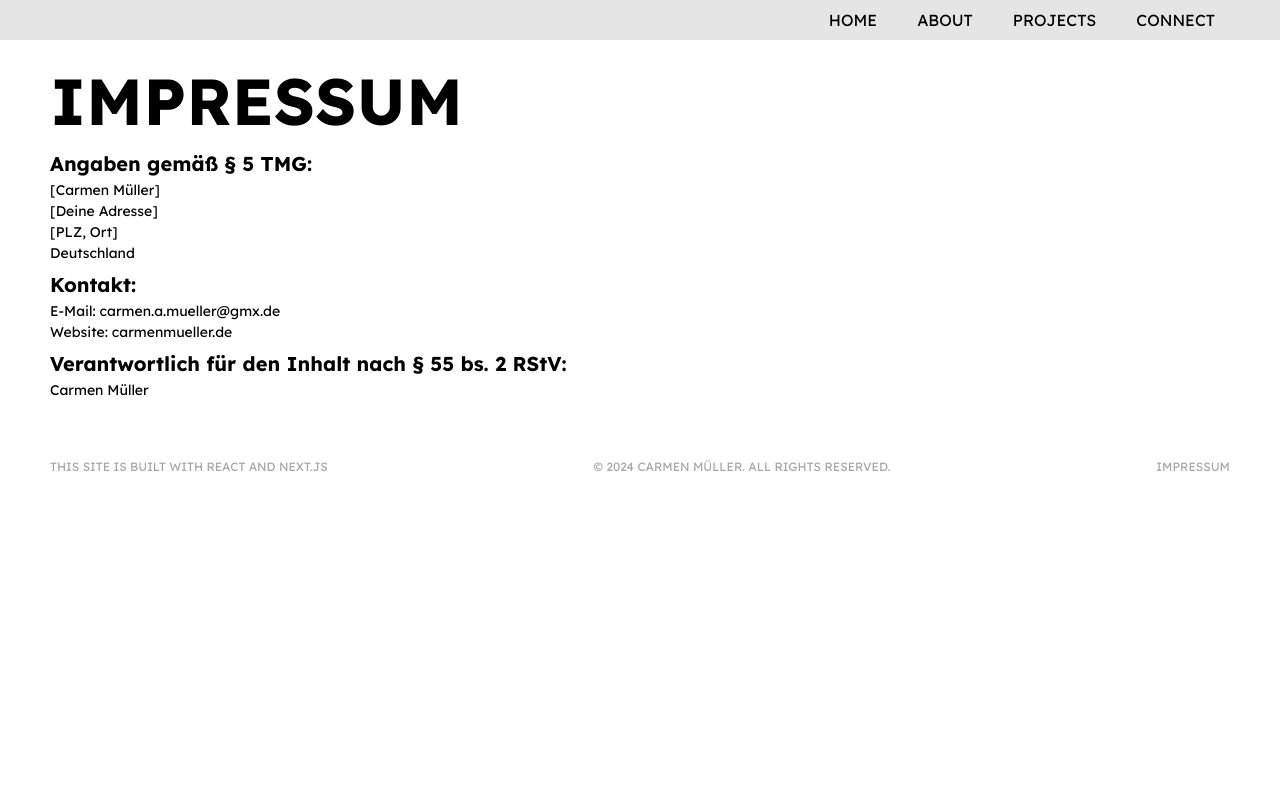
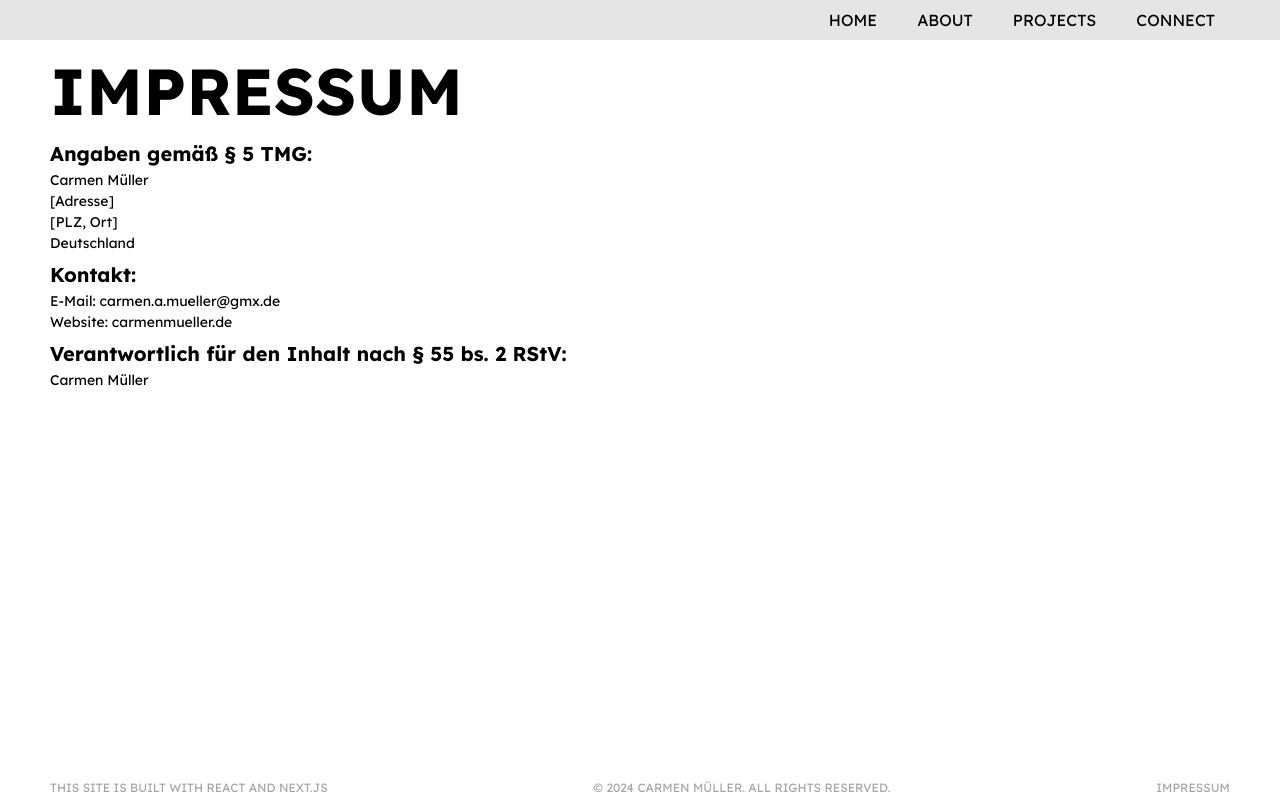
Before and after one commit to carmen136/Personal-Portfolio, a Next.js app: page /impressum in a window 1280 px wide. Built offline with nearby package versions, Linux system fonts and the light colour scheme; a web font is replaced by a local one.

Commit message:
put footer in the right position

```diff
--- a/components/Introduction/index.js
+++ b/components/Introduction/index.js
@@ -15,7 +15,7 @@ export default function Introduction() {
                 </StyledTextWrapper>
 
                 <StyledImageWrapper>
-                    <Image src="/profile_portfolio.jpg" alt="photo of Carmen" fill={true} style={{ objectFit: "cover", objectPosition: "top" }}/>
+                    <Image src="/profile_portfolio.jpg" alt="photo of Carmen" fill={true} style={{ objectFit: "cover", objectPosition: "top" }} loading="lazy"/>
                 </StyledImageWrapper>
             </StyledContentContainer>
 
--- a/pages/impressum.js
+++ b/pages/impressum.js
@@ -8,8 +8,8 @@ export default function ImpressumPage() {
             <h2>Impressum</h2>
 
             <h3>Angaben gemäß § 5 TMG:</h3>
-            <StyledText>[Carmen Müller]</StyledText>
-            <StyledText>[Deine Adresse]</StyledText>
+            <StyledText>Carmen Müller</StyledText>
+            <StyledText>[Adresse]</StyledText>
             <StyledText>[PLZ, Ort]</StyledText>
             <StyledText>Deutschland</StyledText>
 
@@ -25,9 +25,8 @@ export default function ImpressumPage() {
 
 
 const StyledMain = styled.main`
-    position: relative;
-    top: 60px;
-    margin-bottom: 100px;
+    height: 95vh;
+    padding-top: 50px;
     margin-left: 10px;
     margin-right: 10px;
 
```
